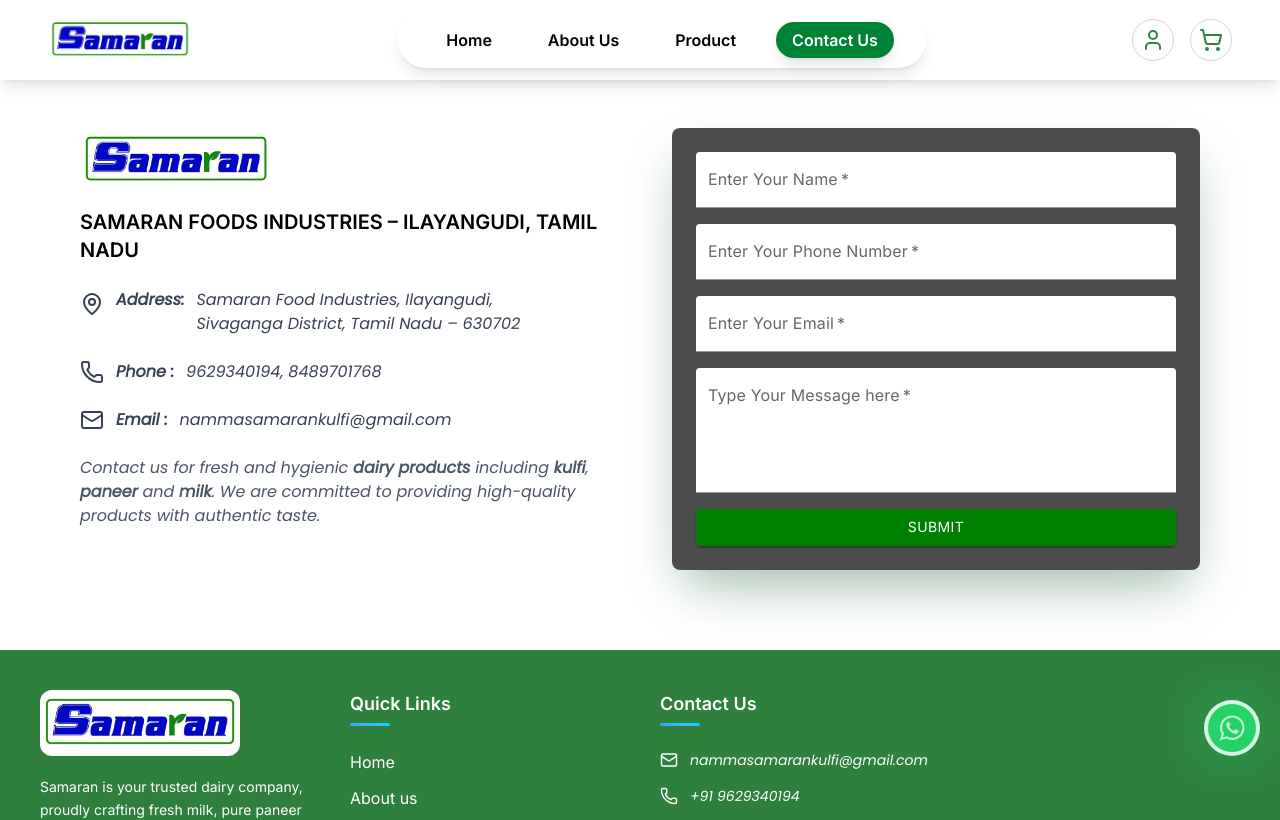
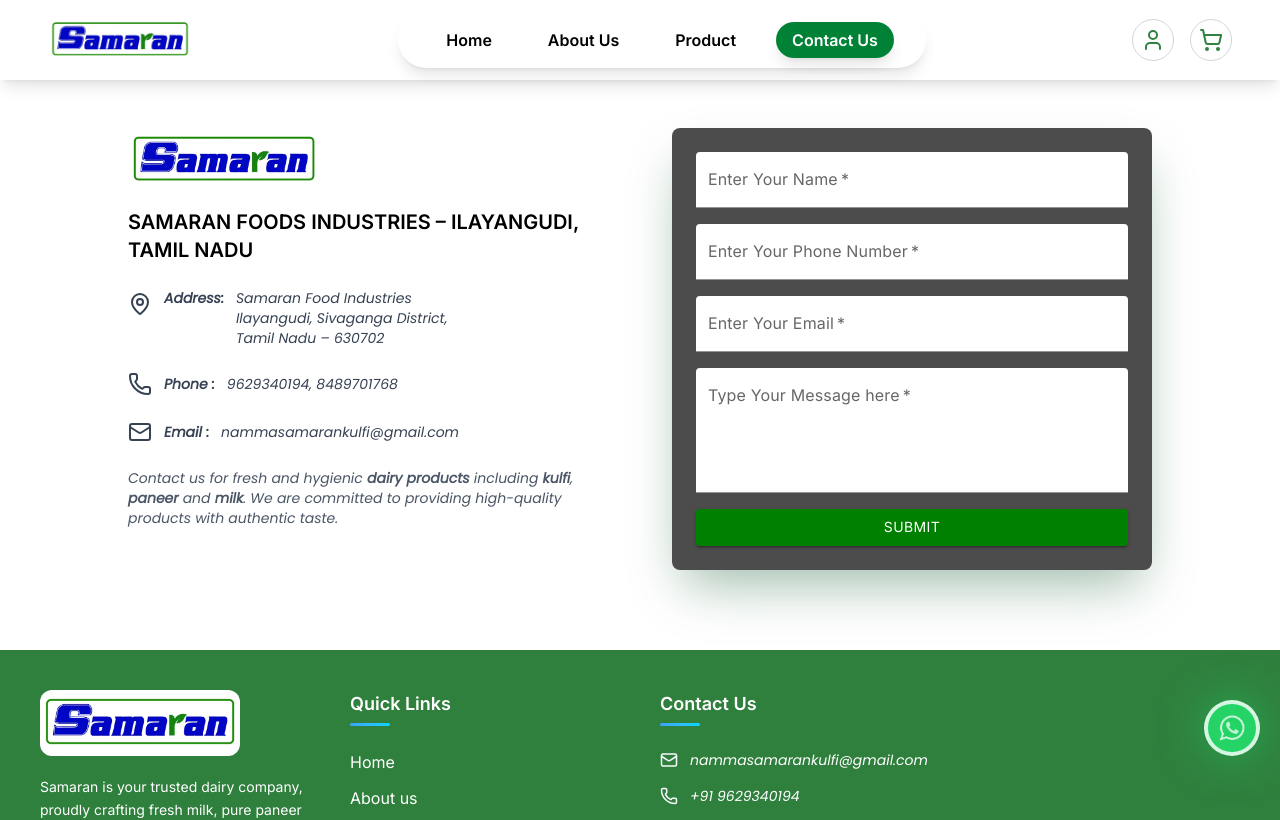
Before and after one commit to spicy-coding-dev/samaran, a React (Vite) app: page /contact in a window 1280 px wide. Shown: the top 820 px of the page. Built offline with nearby package versions, Linux system fonts and the light colour scheme.

Commit message:
change url name

```diff
--- a/src/App.jsx
+++ b/src/App.jsx
@@ -18,7 +18,7 @@
       <Routes>
         <Route path="/" element={<HomePage />} />
         <Route path="/about" element={<AboutPage />} />
-        <Route path="/product" element={<ProductPage />} />
+        <Route path="/products" element={<ProductPage />} />
         <Route path="/contact" element={<ContactPage />} />
       </Routes>
       <WhatsappButton position="bottom-right" />
--- a/src/Components/FooterSection.jsx
+++ b/src/Components/FooterSection.jsx
@@ -12,7 +12,7 @@
       links: [
         { label: "Home", path: "/" },
         { label: "About us", path: "/about" },
-        { label: "Product", path: "/product" },
+        { label: "Product", path: "/products" },
         { label: "Contact us", path: "/contact" },
       ],
     },
--- a/src/Components/Navbar.jsx
+++ b/src/Components/Navbar.jsx
@@ -22,7 +22,7 @@
   const links = [
     { name: "Home", path: "/" },
     { name: "About Us", path: "/about" },
-    { name: "Product", path: "/product" },
+    { name: "Product", path: "/products" },
     { name: "Contact Us", path: "/contact" },
   ];
 
--- a/src/pages/ContactPage.jsx
+++ b/src/pages/ContactPage.jsx
@@ -88,7 +88,7 @@
         style={{ fontFamily: "poppins" }}
       >
         {/* CONTENT */}
-        <div className="max-w-7xl mx-auto grid md:grid-cols-2 gap-16 relative  z-10">
+        <div className="max-w-5xl mx-auto grid md:grid-cols-2 gap-16 relative  z-10">
           {/* LEFT SECTION */}
           <motion.div
             initial={{ opacity: 0, x: -50 }}
@@ -113,22 +113,22 @@
               Samaran Foods Industries – Ilayangudi, Tamil Nadu
             </h2>
 
-            <p className="flex items-start gap-3 text-gray-700">
+            <p className="flex items-start gap-3 text-gray-700 text-sm md:text-md">
               <MapPin className="mt-1" />
-              <strong>Address:</strong>Samaran Food Industries, Ilayangudi,{" "}
-              <br />
-              Sivaganga District, Tamil Nadu – 630702
+              <strong>Address:</strong>Samaran Food Industries <br />
+              Ilayangudi, Sivaganga District,
+              <br /> Tamil Nadu – 630702
             </p>
 
-            <p className="flex items-center gap-3 text-gray-700">
+            <p className="flex items-center gap-3 text-gray-700 text-sm md:text-md">
               <Phone />
               <strong>Phone :</strong>9629340194, 8489701768
             </p>
 
-            <p className="flex items-center gap-3 text-gray-700">
+            <p className="flex items-center gap-3 text-gray-700 text-sm md:text-md">
               <Mail /> <strong>Email :</strong>nammasamarankulfi@gmail.com
             </p>
-            <p className="text-gray-600">
+            <p className="text-gray-600 text-sm md:text-md">
               Contact us for fresh and hygienic <strong>dairy products</strong>{" "}
               including
               <strong> kulfi</strong>, <strong>paneer</strong> and
@@ -138,6 +138,7 @@
           </motion.div>
 
           {/* RIGHT SECTION */}
+
           <ContactForm />
         </div>
       </div>
```
Also changed, not shown: src/Components/ContactForm.jsx (+7 -9 lines).
